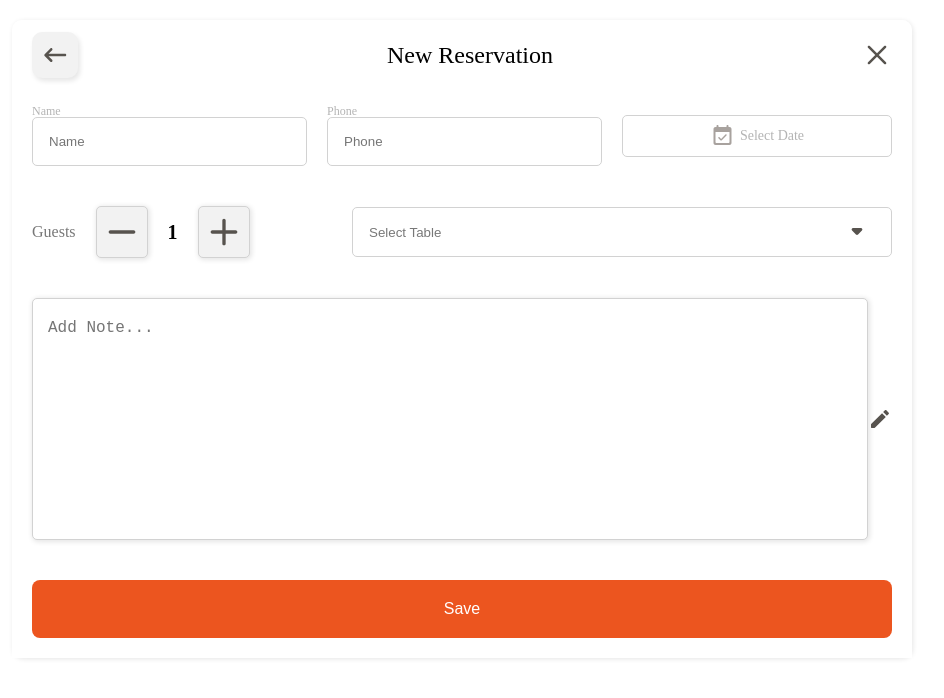
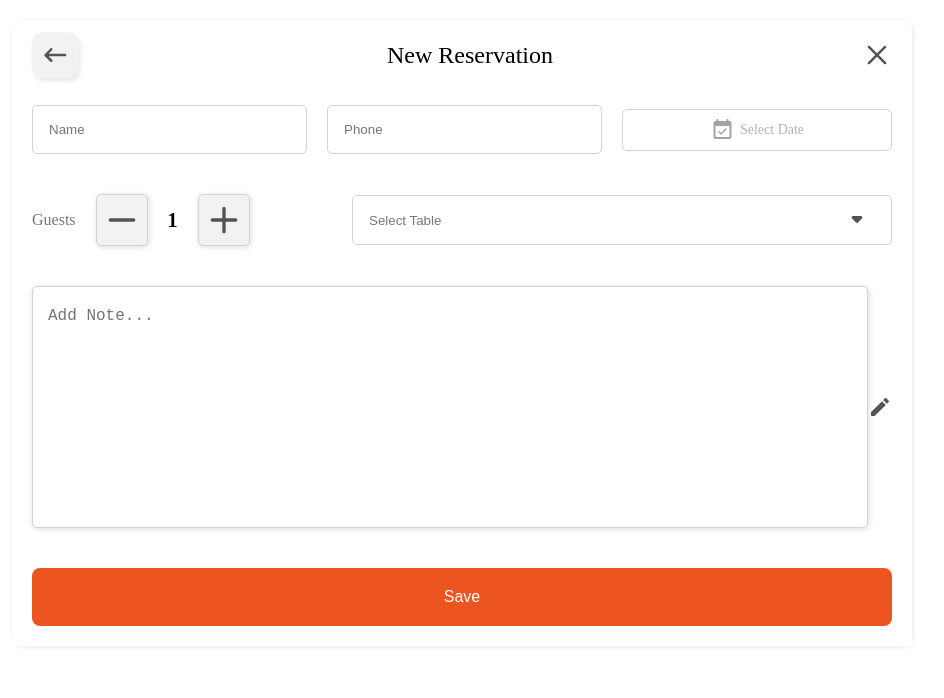
Before and after one commit to ChoByungHyun/manage-reservations, a React (Create React App) app: page /create in a window 1280 px wide. Shown: the top 698 px of the page, without its empty margins (178-1122 px from the left). Built offline with nearby package versions, Linux system fonts and the light colour scheme; the HTML template or start-up script is replaced by a standard one; a web font is replaced by a local one.

Commit message:
feat: input 컴포넌트 focus 이벤트 구현

```diff
--- a/src/components/common/Input.tsx
+++ b/src/components/common/Input.tsx
@@ -1,7 +1,7 @@
-import React from "react";
+import React, { useState } from "react";
 import styled from "styled-components";
 type Props = {
-  type?: "text" | "button" | undefined;
+  type?: "text" | "tel" | "number" | undefined;
   placeholder?: string;
   label: string;
   value?: string;
@@ -14,15 +14,27 @@ const Input: React.FC<Props> = ({
   value,
   onChange,
 }) => {
+  const [isFocused, setIsFocused] = useState(false);
+  const handleFocus = () => setIsFocused(true);
+  const handleBlur = () => setIsFocused(value !== "");
   return (
     <SInputForm>
-      <label>{label}</label>
+      <label
+        className={`label-floating ${
+          isFocused || value !== "" ? "active" : ""
+        }`}
+        htmlFor={label}
+      >
+        {label}
+      </label>
       <SInput
         id={label}
-        placeholder={placeholder}
+        placeholder={isFocused ? "" : placeholder}
         type={type}
         value={value}
         onChange={onChange}
+        onFocus={handleFocus}
+        onBlur={handleBlur}
       ></SInput>
     </SInputForm>
   );
@@ -30,16 +42,40 @@ const Input: React.FC<Props> = ({
 const SInputForm = styled.form`
   display: flex;
   flex-direction: column;
-  font-size: 12px;
-  label {
+  font-size: 16px;
+  position: relative;
+
+  label.label-floating {
+    position: absolute;
+    transform: translateY(-50%);
+    left: 5px;
+    top: 30%;
+    background: white;
+    padding: 0 5px;
+    transition: all 0.2s;
     color: var(--gray-600);
+    opacity: 0; // 처음에는 라벨이 안 보이게 설정
   }
+
+  label.label-floating.active {
+    opacity: 1; // 인풋 필드가 활성화되면 라벨이 보이게 설정
+    transform: translate(0, -150%) scale(0.8);
+  }
+  input:focus {
+  }
+  /* label {
+    color: var(--gray-600);
+  } */
 `;
 
 const SInput = styled.input`
   padding: 16px 80px 16px 16px;
   border: 1px solid var(--gray-400);
   border-radius: 5px;
+  &:focus {
+    border-color: var(--primary);
+    outline: none;
+  }
 `;
 
 export default Input;
```
